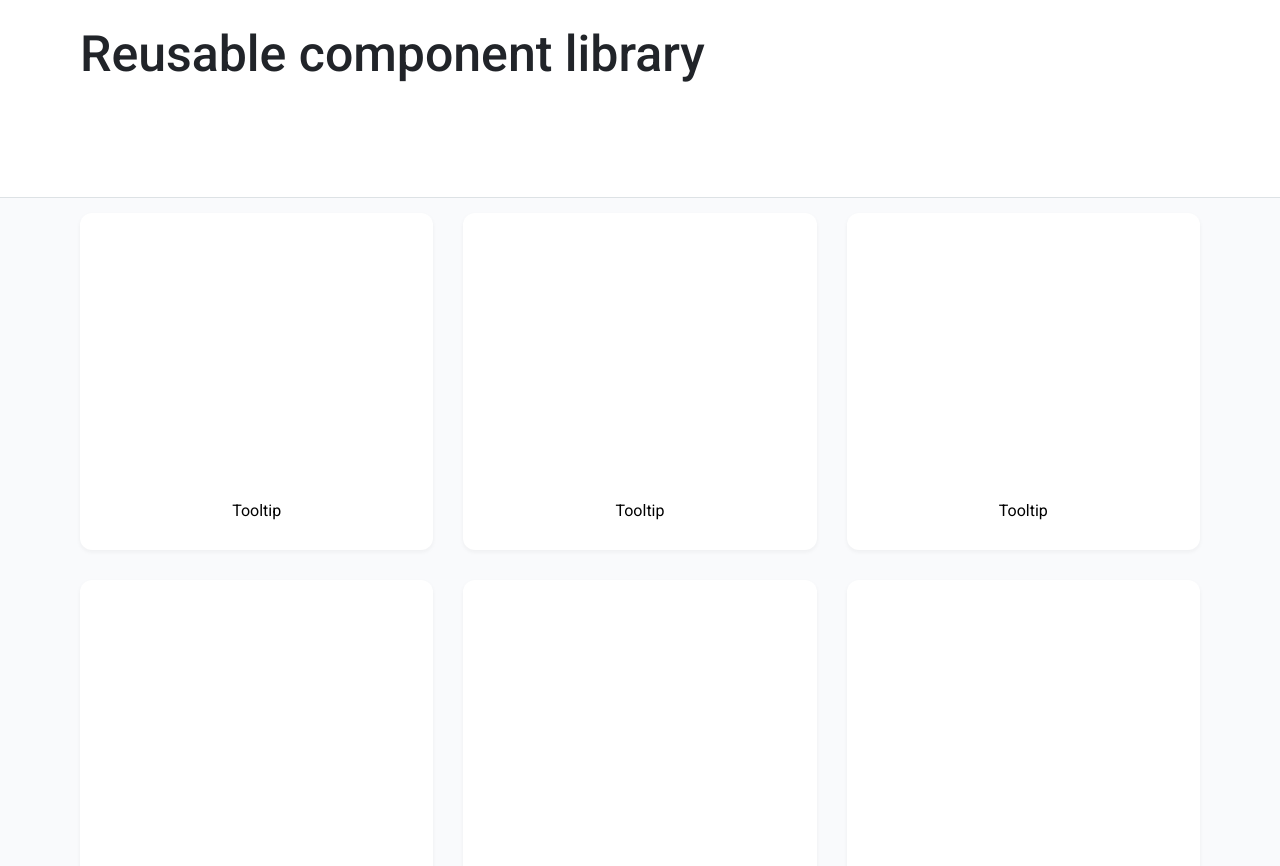
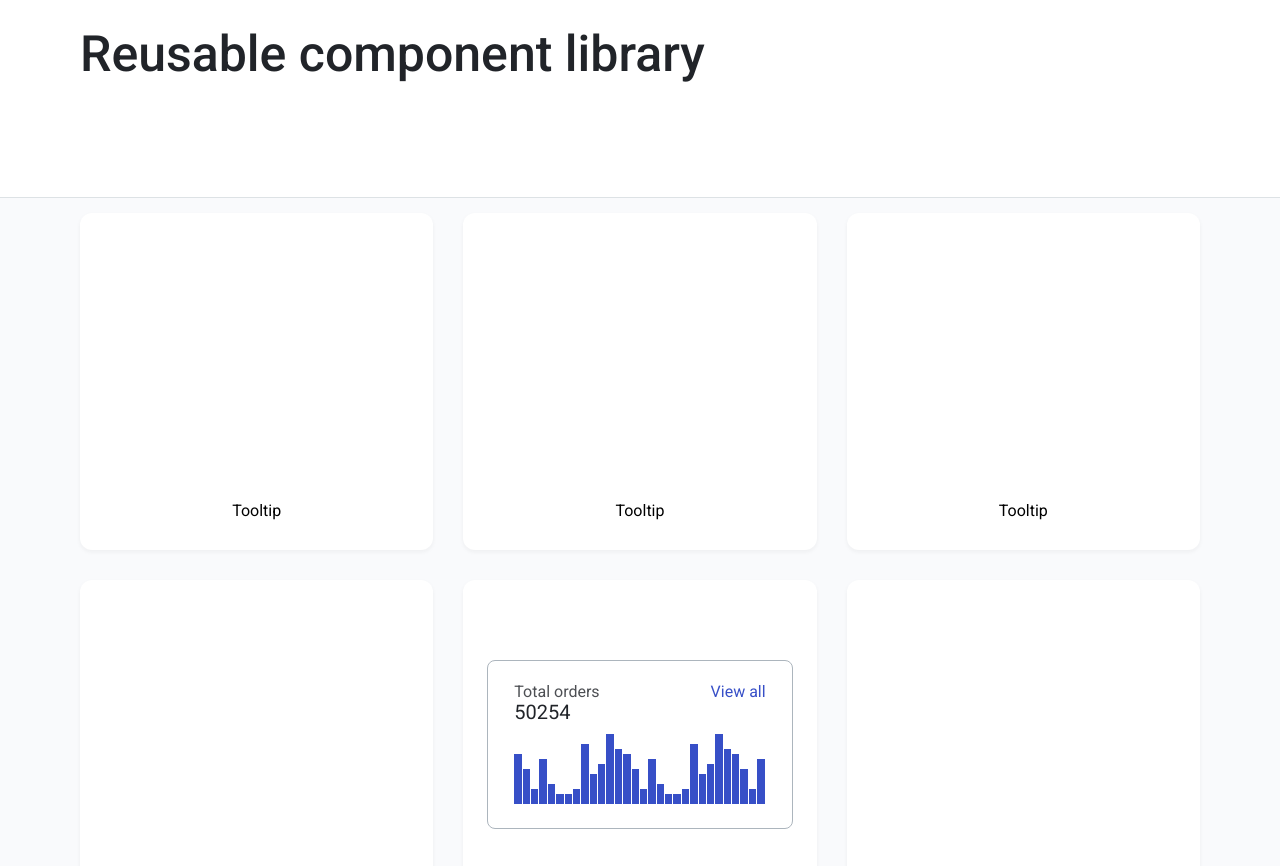
Before and after one commit to js-tasks-ru/htmlcss-20210513_mkhd, a website: page index.html in a window 1280 px wide. Shown: the part 78-944 px from the top of the page. Drawn offline with Linux system fonts and the light colour scheme.

Commit message:
added histogram component on main

```diff
--- a/components/main/main.css
+++ b/components/main/main.css
@@ -17,7 +17,6 @@
   height: 100%;
   border-radius: 12px;
   padding: 80px 24px 30px 24px;
-  text-align: center;
   display: flex;
   flex-direction: column;
 }
@@ -25,3 +24,7 @@
 .card__content {
   flex-grow: 1;
 }
+
+.card__title {
+  text-align: center;
+}
--- a/index.html
+++ b/index.html
@@ -9,6 +9,7 @@
     <link rel="stylesheet" href="./components/header/header.css" />
     <link rel="stylesheet" href="./components/main/main.css" />
     <link rel="stylesheet" href="./components/footer/footer.css" />
+    <link rel="stylesheet" href="./04-lection2/01-histogram/histogram.css" />
   </head>
   <body>
     <div class="page">
@@ -70,8 +71,50 @@
 
           <div class="card-wrapper">
             <div class="card">
-              <div class="card__content"></div>
-              <div class="card__title">Tooltip</div>
+              <div class="card__content">
+                <div class="histogram">
+                  <div class="histogram__header">
+                    <div class="histogram__title">Total orders</div>
+                    <div class="histogram__view-all">
+                      <a href="">View all</a>
+                    </div>
+                  </div>
+                  <div class="histogram__number">50254</div>
+                  <div class="histogram__bars">
+                    <div class="histogram__bar" style="height: 50px"></div>
+                    <div class="histogram__bar" style="height: 35px"></div>
+                    <div class="histogram__bar" style="height: 15px"></div>
+                    <div class="histogram__bar" style="height: 45px"></div>
+                    <div class="histogram__bar" style="height: 20px"></div>
+                    <div class="histogram__bar" style="height: 10px"></div>
+                    <div class="histogram__bar" style="height: 10px"></div>
+                    <div class="histogram__bar" style="height: 15px"></div>
+                    <div class="histogram__bar" style="height: 60px"></div>
+                    <div class="histogram__bar" style="height: 30px"></div>
+                    <div class="histogram__bar" style="height: 40px"></div>
+                    <div class="histogram__bar" style="height: 70px"></div>
+                    <div class="histogram__bar" style="height: 55px"></div>
+                    <div class="histogram__bar" style="height: 50px"></div>
+                    <div class="histogram__bar" style="height: 35px"></div>
+                    <div class="histogram__bar" style="height: 15px"></div>
+                    <div class="histogram__bar" style="height: 45px"></div>
+                    <div class="histogram__bar" style="height: 20px"></div>
+                    <div class="histogram__bar" style="height: 10px"></div>
+                    <div class="histogram__bar" style="height: 10px"></div>
+                    <div class="histogram__bar" style="height: 15px"></div>
+                    <div class="histogram__bar" style="height: 60px"></div>
+                    <div class="histogram__bar" style="height: 30px"></div>
+                    <div class="histogram__bar" style="height: 40px"></div>
+                    <div class="histogram__bar" style="height: 70px"></div>
+                    <div class="histogram__bar" style="height: 55px"></div>
+                    <div class="histogram__bar" style="height: 50px"></div>
+                    <div class="histogram__bar" style="height: 35px"></div>
+                    <div class="histogram__bar" style="height: 15px"></div>
+                    <div class="histogram__bar" style="height: 45px"></div>
+                  </div>
+                </div>
+              </div>
+              <div class="card__title">Histogram</div>
             </div>
           </div>
 
```
